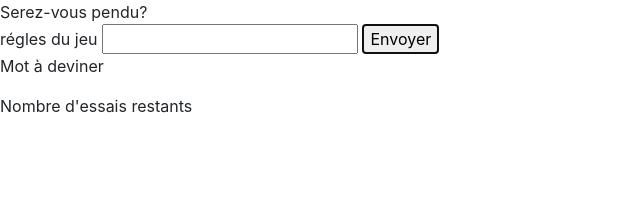
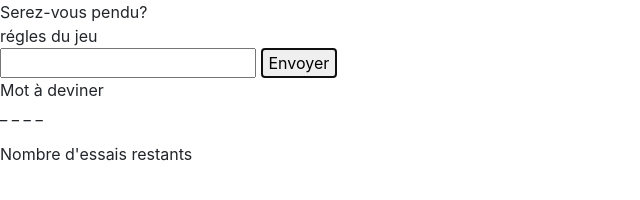
Before and after one commit to cosseal/jeu_du_pendu, a plain HTML site: page index.html in a window 1280 px wide. Both pictures are taken after a click on the button "Envoyer". Shown: the whole page, without its empty margins (0-640 px from the left). Drawn offline with nearby package versions, Linux system fonts and the light colour scheme.

Commit message:
le pendu blocage inner html

```diff
--- a/index.html
+++ b/index.html
@@ -17,10 +17,10 @@
 <body>
 <header> Serez-vous pendu?</header>
 <section  id="viewport"></section>
-<di> régles du jeu</di>
+<div> régles du jeu</div>
 
 
-<input id="lettre">
+<input type="texte" id="lettre">
 <button id="submit">Envoyer</button>
 <div id="msg"></div>
 <div >Mot à deviner
--- a/script.js
+++ b/script.js
@@ -6,11 +6,10 @@ var tabMots = [
 ];
 var alea = Math.floor(Math.random()*tabMots.length);
 var selAlea =tabMots [alea];
-var lettre = document.getElementById("lettre").value;
 var nbLettres = selAlea.length;
 var submit = document.getElementById("submit");
 var aff = document.getElementById("mad");
-
+var i;
 
 console.log (selAlea);
 console.log (nbLettres);
@@ -19,19 +18,30 @@ function affNbLettres () {
     aff.innerHTML = "";
 
     for (i = 0; i<nbLettres; i++) {
-        aff += "_";
+        aff.innerHTML += " _ ";
     }
+}
 
-}
 affNbLettres();
 
 submit.addEventListener("click", function () {
+    var lettre = document.getElementById("lettre");
+    var posLettre = selAlea.indexOf(lettre);
+    // posLettre [i].innerHTML = lettre;
 
+        for ( i=0; i<nbLettres;i++) {
+            if (selAlea [i] === lettre.value) {
 
-})
+// ma logique est de rechercher à ce moment là l'index/les index correspondant à la valeur de ma lettre.
+// et donc de créer dans ma boucle, ma var posLettre qui recherche l'index.
+// et ensuite, de changer l'inner HTML de ma variable aff en y remplaçant le texte _ par la valeur de ma lettre
+// mais je n'y parvient pas...un coup de main? un indice pour avancer? ma logique est-elle bonne?
 
-function comparer() {
+                console.log (posLettre);
 
+            }
 
+            else {}
 
-}
+            }
+    });
```
